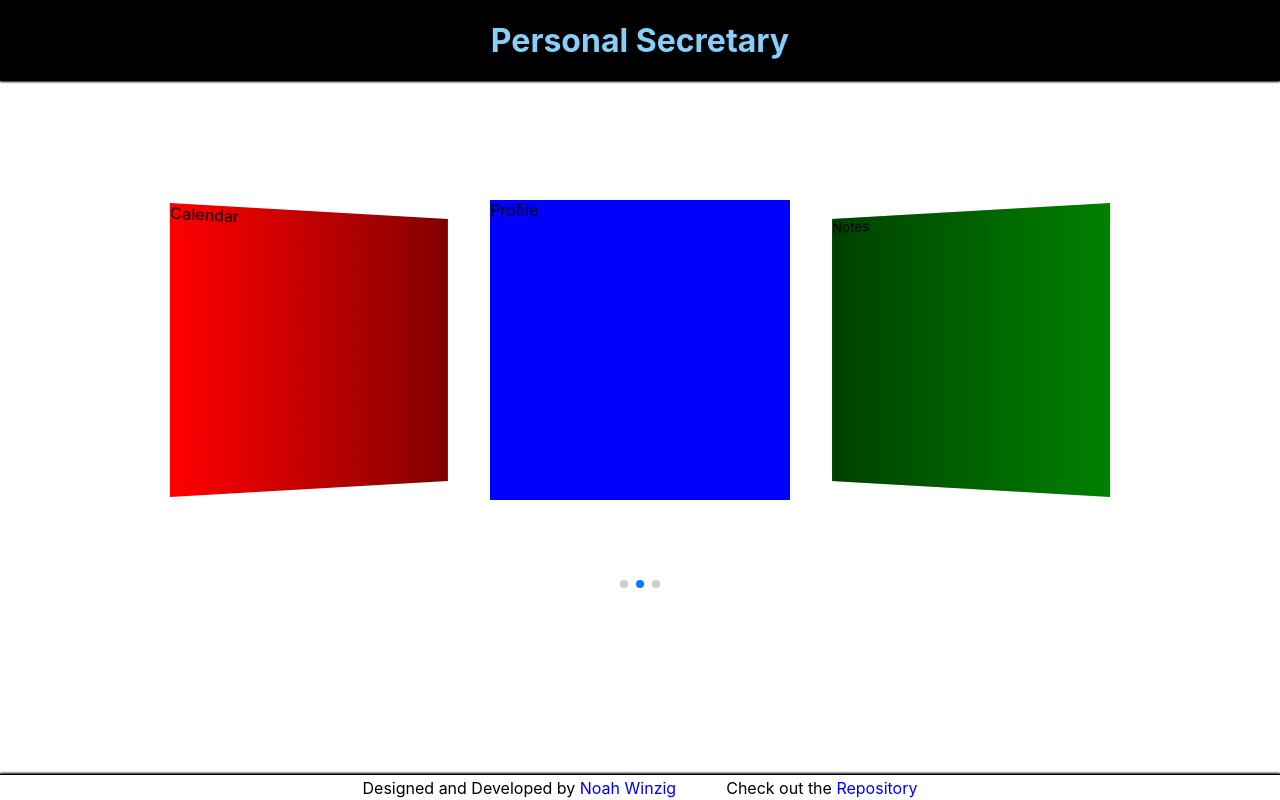
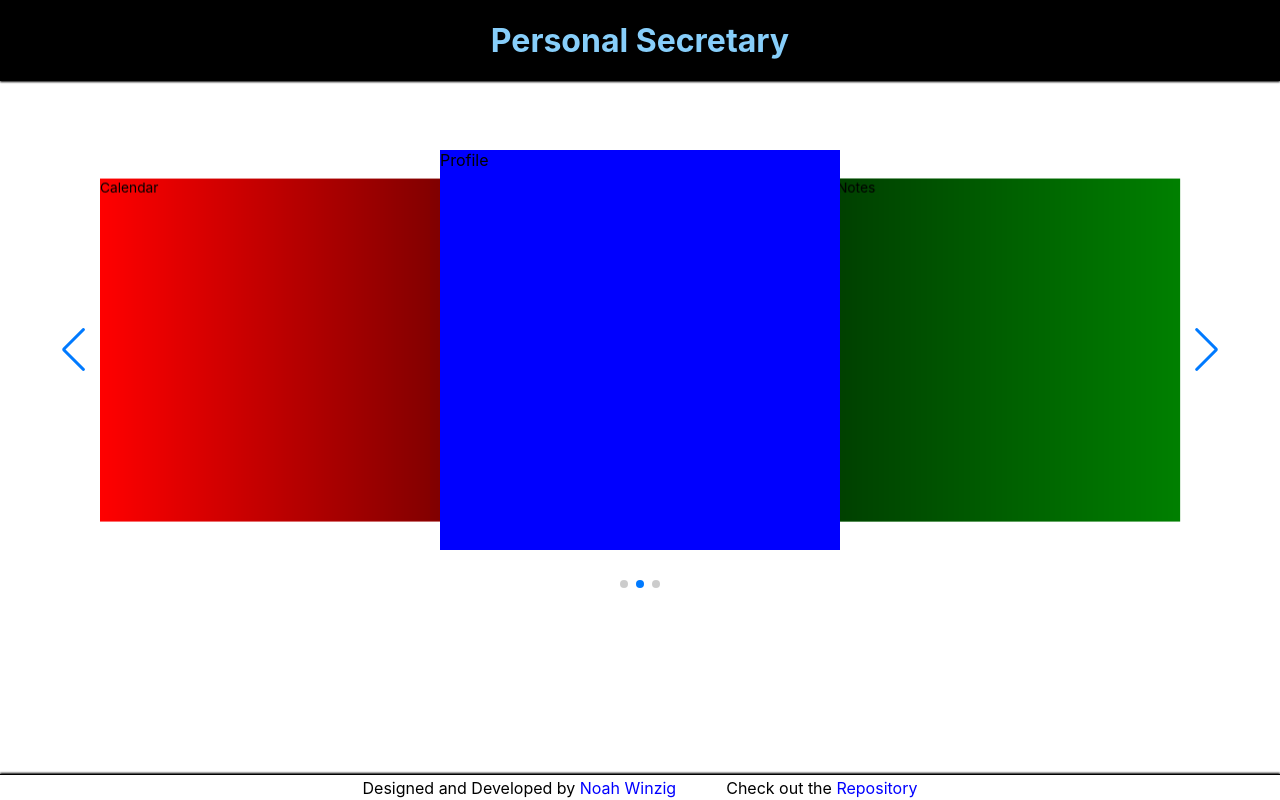
Before and after one commit to nwinzig/Personal-Secretary, a React (Create React App) app in the folder react-app/: page / in a window 1280 px wide. Built offline with nearby package versions, Linux system fonts and the light colour scheme.

Commit message:
messing with carousel styling

```diff
--- a/react-app/src/carousel/Carousel.tsx
+++ b/react-app/src/carousel/Carousel.tsx
@@ -20,20 +20,32 @@ function Carousel(){
         initialSlide={1}
         effect={"coverflow"}
         grabCursor={true}
+        // loop={true}
         // focusableElements={'select'}
-        modules={[Pagination, EffectCoverflow]}
+        modules={[Pagination, EffectCoverflow, Navigation]}
         // spaceBetween={50}
         slidesPerView={"auto"}
         centeredSlides={true}
         coverflowEffect={{
-            rotate: 30,
-            stretch: -50,
+            rotate: 0,
+            stretch: -15,
             depth:100,
-            modifier: 1,
+            modifier: 2,
             slideShadows: true
         }}
-        // navigation
-        pagination= {{clickable: true}}
+        navigation
+        pagination = {{
+            clickable:true
+        }}
+        // navigation= {{
+        //     nextEl: '.slide-control-next',
+        //     prevEl: '.slide-control-prev',
+
+        // }}
+        // pagination= {{
+        //     el:'slider-pag',
+        //     clickable:true
+        // }}
         >
             <SwiperSlide id="addRed">Calendar</SwiperSlide>
             <SwiperSlide id='addBlue'>Profile</SwiperSlide>
--- a/react-app/src/carousel/carousel.css
+++ b/react-app/src/carousel/carousel.css
@@ -1,16 +1,16 @@
 
 .swiper{
     width: 100%;
-    padding-top: 100px;
-    padding-bottom: 100px;
+    padding-top: 50px;
+    padding-bottom: 50px;
     /* margin-left: 25px;
     margin-right: 25px; */
 }
 .swiper-slide{
     background-position: center;
     background-size: cover;
-    width: 300px;
-    height: 300px;
+    width: 400px;
+    height: 400px;
 }
 #addBlue{
     background-color: blue;
```
